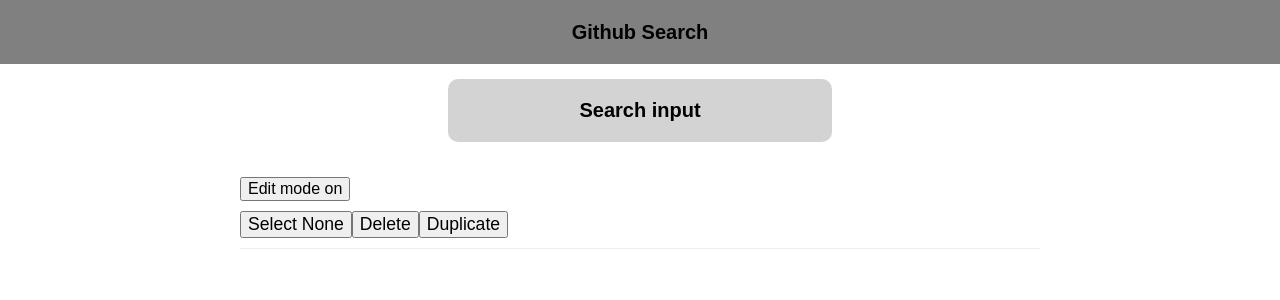
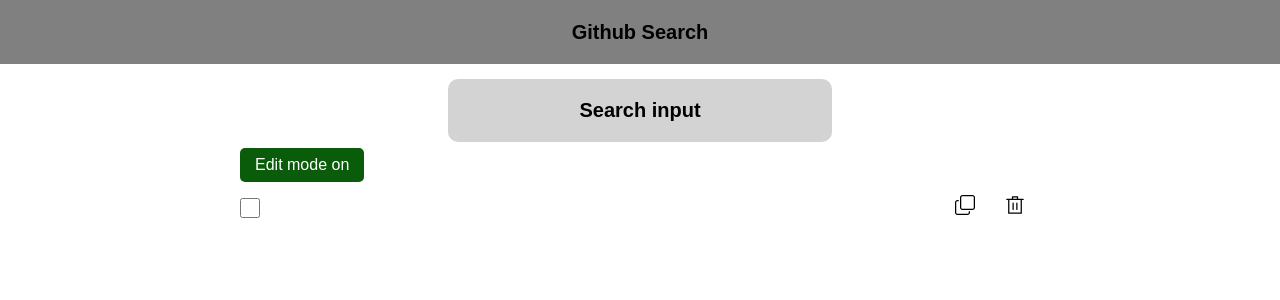
Before and after one commit to tboittin/Fulll---Technical-Assessment, a React (Vite) app in the folder GitHub searchbar/: page / in a window 1280 px wide. Both pictures are taken after a click on the button "Edit mode off". Shown: the top 300 px of the page. Built offline with nearby package versions, Linux system fonts and the light colour scheme.

Commit message:
UserList css

```diff
--- a/GitHub searchbar/src/App.css
+++ b/GitHub searchbar/src/App.css
@@ -1,6 +1,3 @@
-* {
-  transition: all 0.5s ease-in-out;
-}
 
 :root {
   font-family: sans-serif;
@@ -8,8 +5,12 @@
   overflow: hidden;
 }
 
+header, .searchContainer {
+  height: 64px;
+  flex-shrink: 0;
+}
+
 header {
-  height: 64px;
   background-color: gray;
   display: flex;
   justify-content: center;
@@ -20,16 +21,3 @@
   font-size: 1.25rem;
   margin: auto;
 }
-
-.edit-section {
-  background-color: green;
-  margin: 15px auto;
-  padding: 20px;
-}
-
-.user-list {
-  display: flex;
-  flex-wrap: wrap;
-  justify-content: space-around;
-  border: 2px solid black;
-}
--- a/GitHub searchbar/src/App.tsx
+++ b/GitHub searchbar/src/App.tsx
@@ -53,7 +53,7 @@
         <h1>Github Search</h1>
       </header>
 
-      <div className="search-container">
+      <div className="searchContainer">
         <SearchInput
           searchQuery={searchQuery}
           setSearchQuery={setSearchQuery}
--- a/GitHub searchbar/src/component/UserList.module.css
+++ b/GitHub searchbar/src/component/UserList.module.css
@@ -1,70 +1,82 @@
 .container {
-    padding: 20px;
+    width: 100%;
     max-width: 800px;
-    margin: 0 auto;
+    margin: 0 auto 20px auto;
+    min-height: 0;
+    display: flex;
+    flex-direction: column;
+    flex-grow: 1;
+    min-height: 0;
+}
+
+.listHeader {
+    height: 4rem;
+    display: flex;
+    flex-direction: column;
+    gap: 5px;
+    margin: 20px 0;
+    flex-shrink: 0;
 }
 
 .list {
     display: flex;
     flex-direction: row;
     flex-wrap: wrap;
+    gap: 20px;
     justify-content: space-evenly;
-    gap: 25px ;
-    height: 55vh; /* TODO */
-    overflow-y: scroll;
+    overflow-y: auto;
+    min-height: 120px;
+    border: 1px solid black;
+    padding: 20px;
+    margin-top: 50px;
 }
 
-/* -------------------- Messages d'État -------------------- */
-
-.infoMessage, .noResultsMessage, .errorMessage, .loadingMessage {
-    padding: 20px;
-    border-radius: 8px;
-    text-align: center;
-    margin-top: 30px;
+.buttonContainer {
+    display: flex;
+    flex-direction: row;
+    justify-content: space-between;
 }
 
-.infoMessage {
-    background-color: #f0f8ff;
-    color: #007bff;
-    border: 1px solid #b3d9ff;
+.editButton {
+    border-radius: 5px;
+    border: none;
+    padding: 8px 15px;
 }
 
-.noResultsMessage {
-    background-color: #fff3cd;
-    color: #856404;
-    border: 1px solid #ffeeba;
+.editButtonActive {
+    background-color: hsl(120, 80%, 20%);
+    color: white;
 }
 
-.errorMessage {
-    background-color: #f8d7da;
-    color: #721c24;
-    border: 1px solid #f5c6cb;
+.editButtonInactive {
+    background-color: hsl(0, 80%, 40%);
+    color: white;
 }
 
-.loadingMessage {
-    background-color: #e2e6ea;
-    color: #495057;
-    border: 1px solid #dae0e5;
+.icon,
+[type="checkbox"] {
+    width: 20px;
+    height: 20px;
 }
 
-.suggestion {
-    font-size: 0.9em;
-    color: #6c757d;
-    margin-top: 5px;
+[type="checkbox"] {
+    margin: 0;
 }
 
-/* -------------------- Entête des Résultats -------------------- */
-.resultsHeader {
-    padding: 10px 0;
-    font-size: 1.1em;
-    font-weight: 500;
-    color: #333;
-    border-bottom: 1px solid #eee;
-    margin-bottom: 20px;
+.clearButton {
+    border-radius: 5px;
+    border: none;
+    padding: 8px 15px;
+    background-color: transparent;
 }
 
-.selectionCount {
-    color: #007bff;
-    font-weight: 700;
-    margin-left: 8px;
+.selectBox {
+    display: flex;
+    flex-direction: row;
+    align-items: center;
+    gap: 5px;
 }
+
+.selectBox span {
+    padding-top: 2px;
+}
--- a/GitHub searchbar/src/component/UserList.tsx
+++ b/GitHub searchbar/src/component/UserList.tsx
@@ -1,7 +1,9 @@
 import type { UserCardData } from "../utils/types";
 import styles from "./UserList.module.css";
 import { UserCard } from "./UserCard";
-import { useState } from "react";
+import { useEffect, useRef, useState } from "react";
+import deleteIcon from "../assets/delete.svg";
+import duplicateIcon from "../assets/duplicate.svg";
 
 interface UserListProps {
     users: UserCardData[];
@@ -16,6 +18,8 @@
 
 export const UserList = ({ users, loading, error, searchTerm, handleDeleteSelection, handleDuplicateSelection, setSelectedUsers, selectedUsers }: UserListProps) => {
     const [editMode, setEditMode] = useState(false);
+
+    const selectAllCheckboxRef = useRef<HTMLInputElement>(null);
 
     const handleSelect = (appId: string) => {
         setSelectedUsers(prevSelected => {
@@ -79,43 +83,74 @@
         }
     }
 
+    const handleSelectAllOrNone = () => {
+        if (selectAllCheckboxRef.current) {
+            if (selectAllCheckboxRef.current.checked) {
+                handleSelectAll();
+            } else {
+                handleSelectNone();
+            }
+        }
+    };
+
+    useEffect(() => {
+        if (selectAllCheckboxRef.current) {
+            const numSelected = selectedUsers.size;
+            const numTotal = users.length;
+
+            if (numSelected === 0) {
+                selectAllCheckboxRef.current.checked = false;
+                selectAllCheckboxRef.current.indeterminate = false;
+            } else if (numSelected === numTotal) {
+                selectAllCheckboxRef.current.checked = true;
+                selectAllCheckboxRef.current.indeterminate = false;
+            } else {
+                selectAllCheckboxRef.current.checked = false;
+                selectAllCheckboxRef.current.indeterminate = true;
+            }
+        }
+    }, [selectedUsers, users]);
+
     return (
         <div className={styles.container}>
-            <div className={styles.editModeHeader}>
-                <button onClick={() => setEditMode(!editMode)} className={styles.editButton}>
+            <div className={styles.listHeader}>
+                <div>
+                    <button onClick={() => setEditMode(!editMode)} className={`${styles.editButton} ${editMode ? styles.editButtonActive : styles.editButtonInactive}`}>
                         {editMode ? 'Edit mode on' : 'Edit mode off'}
                     </button>
                 </div>
-            {
-                editMode && (
-                    <div className={styles.resultsHeader}>
-                        {selectedUsers.size === users.length ?
-                            <button onClick={() => handleSelectNone()} className={styles.clearButton}>
-                                Select None
-                            </button>
-                            :
-                            <button onClick={() => handleSelectAll()} className={styles.clearButton}>
-                                Select All
-                            </button>
-                        }
+                {editMode && (
+                    <div className={styles.buttonContainer}>
+                        <div className={styles.selectBox}>
+                            <input
+                                type="checkbox"
+                                ref={selectAllCheckboxRef}
+                                onChange={handleSelectAllOrNone}
+                                aria-label="Select all users"
+                            />
                             {selectedUsers.size > 0 && (
                                 <span className={styles.selectionCount}>
-                                {selectedUsers.size} element{selectedUsers.size > 1 ? 's' : ''} selected
+                                    <b>{selectedUsers.size}</b> element{selectedUsers.size > 1 ? 's' : ''} selected
                                 </span>
                             )}
-
-                        <button onClick={() => handleDeleteSelection()} className={styles.clearButton}>
-                            Delete
+                        </div>
+                        <div className={styles.actionButtons}>
+                            <button onClick={() => handleDuplicateSelection()} className={styles.clearButton}>
+                                <img src={duplicateIcon} className={styles.icon} alt="Duplicate" />
                             </button>
-                        <button onClick={() => handleDuplicateSelection()} className={styles.clearButton}>
-                            Duplicate
+                            <button
+                                onClick={() => handleDeleteSelection()}
+                                className={styles.clearButton}
+                                disabled={selectedUsers.size === 0}
+                            >
+                                <img src={deleteIcon} className={styles.icon} alt="Delete" />
                             </button>
+                        </div>
                     </div>
                 )
                 }
-            <div className={styles.container}>
+            </div>
             {handleListDisplay()}
-            </div>
         </div >
     );
 }
--- a/GitHub searchbar/src/index.css
+++ b/GitHub searchbar/src/index.css
@@ -1 +1,11 @@
 @import "normalize.css";
+#root {
+    display: flex;
+    flex-direction: column;
+    height: 100vh;
+    overflow: hidden;
+}
+
+button {
+    cursor: pointer;
+}
```
Also changed, not shown: GitHub searchbar/src/assets/delete.svg (added), GitHub searchbar/src/assets/duplicate.svg (added). Lines whose indentation alone changed are shown as unchanged.
